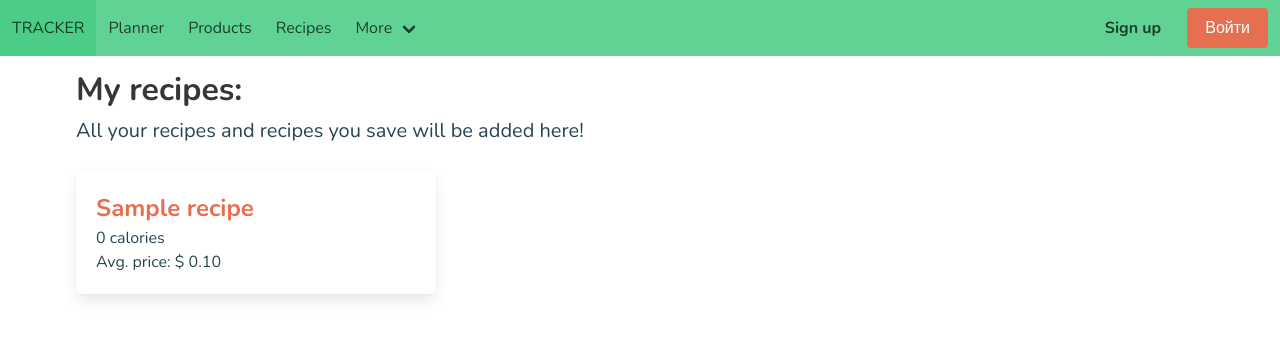
After one commit to romon267/Meal-plans-tracker, a Django app: page /ru/user_recipes/1/ in a window 1280 px wide. The commit adds this page. Shown: the top 339 px of the page. Run offline with Django 3.2, Linux system fonts and the light colour scheme; tables that the repository leaves empty hold one stand-in row (values such as "Sample post"); some libraries are stand-ins or nearby versions.

Commit message:
new: users can now save recipes made by other users to their collection and view them in separate link

```diff
--- a/planner/models.py
+++ b/planner/models.py
@@ -29,6 +29,7 @@ class Recipe(models.Model):
     description = models.TextField(max_length=1000)
     items = models.ManyToManyField(RecipeItem, blank=True)
     user = models.ForeignKey(User, on_delete=models.CASCADE, blank=True, null=True)
+    user_added = models.ManyToManyField(User, related_name='added_recipes')
 
     @property
     def get_total_price(self):
--- a/planner/templates/planner/base.html
+++ b/planner/templates/planner/base.html
@@ -16,7 +16,7 @@
   <body>
     {%include 'planner/navbar.html'%}
     {% if messages %}
-    <div class="container content mt-3">
+    <div class="container content mt-3 px-3">
       {% for message in messages %}
       <div class="notification is-{{message.tags}}" id="notification">
         <button
--- a/planner/templates/planner/navbar.html
+++ b/planner/templates/planner/navbar.html
@@ -38,6 +38,9 @@
           <a class="navbar-item">
             {% trans "About" %}
           </a>
+          <a class="navbar-item" href="{%url 'user-recipes' request.user.pk %}">
+            {% trans "My recipes" %}
+          </a>
           <hr class="navbar-divider">
           <div class="navbar-item">
             <a class="has-text-dark pr-1" href="{%url 'change-language' 'en'%}">
--- /dev/null
+++ b/planner/templates/planner/user_recipes.html
@@ -0,0 +1,29 @@
+{%extends 'planner/base.html'%}
+{%load widget_tweaks%}
+{%load i18n%}
+{%block content%}
+    <div class="container content px-3 mt-4">
+        <h2 class="has-text-weight-bold is-size-3 mt-0 mb-2">{%trans "My recipes"%}:</h2>
+        <p class="is-size-5">{%trans "All your recipes and recipes you save will be added here!"%}</p>
+    </div>
+    <div class="container px-3">
+        <div class="columns is-multiline">
+            {% for recipe in recipes%}
+                <div class="column is-one-third">
+                    <div class="box">
+                        <p class="is-size-4 has-text-weight-bold"><a href="{%url 'recipe-detail' recipe.pk%}">{{recipe.name}}</a></p>
+                        <text>{{recipe.get_total_calories}} {%trans "calories"%}</text> <br>
+                        {%if language == 'en'%}
+                            <text>{%trans "Avg. price: $"%} {{recipe.get_total_price|div:76}}</text>
+                        {% else %}
+                            <text>{%trans "Avg. price: $"%} {{recipe.get_total_price}}</text>
+                        {% endif %}
+                        {% if request.user.is_authenticated and request.user == recipe.user%}
+                            <a class="button is-small" href="{%url 'edit-items' recipe.pk%}">{%trans "Edit"%}</a>
+                        {% endif %}
+                    </div>
+                </div>
+            {% endfor %}
+        </div>
+    </div>
+{%endblock%}
--- a/planner/urls.py
+++ b/planner/urls.py
@@ -9,7 +9,10 @@ urlpatterns = [
     path('planner/delete/<int:pk>/delete-item/<int:item_pk>/', planner_views.delete_plan_item, name='delete-plan-item'),
     path('products/', planner_views.products, name='products'),
     path('recipes/', planner_views.recipes, name='recipes'),
+    path('user_recipes/<int:pk>/', planner_views.user_recipes, name='user-recipes'),
     path('recipes/<int:pk>/', planner_views.recipe_detail, name='recipe-detail'),
+    path('recipes/save/<int:pk>/', planner_views.save_recipe, name='save-recipe'),
+    path('recipes/remove/<int:pk>/', planner_views.remove_recipe, name='remove-recipe'),
     path('recipes/delete/<int:pk>/', planner_views.delete_recipe, name='delete-recipe'),
     path('recipes/edit/<int:pk>/', planner_views.edit_items, name='edit-items'),
     path('recipes/edit/<int:pk>/delete-item/<int:item_pk>/', planner_views.delete_item, name='delete-item'),
--- a/planner/views.py
+++ b/planner/views.py
@@ -7,8 +7,9 @@ from django.contrib.auth.decorators import login_required
 from django.utils import translation
 from django.utils.translation import gettext
 from django.template.defaulttags import register
-from django.template.defaultfilters import date as _date
+from django.template.defaultfilters import date as _date, join
 from datetime import datetime
+from django.contrib.auth.models import User
 
 @register.filter
 def div(value, div):
@@ -135,16 +136,61 @@ def recipes(request):
     return render(request, 'planner/recipes.html', context)
 
 
+def user_recipes(request, pk):
+    user = User.objects.get(pk=pk)
+    q1 = Recipe.objects.filter(user=user)
+    q2 = Recipe.objects.filter(user_added=user)
+    recipes = q1.union(q2)
+    try:
+        language = request.session[translation.LANGUAGE_SESSION_KEY]
+    except KeyError:
+        language = 'ru'
+        request.session[translation.LANGUAGE_SESSION_KEY] = language
+    context = {'recipes': recipes, 'language': language}
+    return render(request, 'planner/user_recipes.html', context)
+
+
 def recipe_detail(request, pk):
     recipe = Recipe.objects.get(pk=pk)
+    user = request.user
+    q2 = Recipe.objects.filter(user_added=user)
     items = recipe.items.all()
     try:
         language = request.session[translation.LANGUAGE_SESSION_KEY]
     except KeyError:
         language = 'ru'
         request.session[translation.LANGUAGE_SESSION_KEY] = language
-    context = {'recipe': recipe, 'items': items, 'language': language}
+    context = {'recipe': recipe, 'items': items, 'language': language, 'q2': q2}
     return render(request, 'planner/recipe_detail.html', context)
+
+
+@login_required
+def save_recipe(request, pk):
+    try:
+        recipe = Recipe.objects.get(pk=pk)
+    except ObjectDoesNotExist:
+        messages.warning(
+                request, gettext(f'404: Object does not exist.'))
+        return redirect('recipes')
+    request.user.added_recipes.add(recipe)
+    messages.success(
+                request, gettext(f'Recipe was saved to your collection!'))
+    return redirect('recipe-detail', pk)
+
+
+@login_required
+def remove_recipe(request, pk):
+    try:
+        recipe = Recipe.objects.get(pk=pk)
+    except ObjectDoesNotExist:
+        messages.warning(
+                request, gettext(f'404: Object does not exist.'))
+        return redirect('recipes')
+    request.user.added_recipes.remove(recipe)
+    messages.success(
+                request, gettext(f'Recipe was removed from your collection!'))
+    return redirect('recipe-detail', pk)
+
 
 @login_required
 def delete_recipe(request, pk):
@@ -160,6 +206,8 @@ def delete_recipe(request, pk):
         return redirect('recipes')
     else:
         messages.warning(request, gettext('403: Forbidden.'))
+
+
 @login_required
 def edit_items(request, pk):
     try:
@@ -203,6 +251,7 @@ def delete_item(request, pk, item_pk):
         messages.warning(request, gettext('403: Forbidden.'))
         return redirect('home')
 
+
 @login_required
 def delete_plan(request, pk):
     try:
```
Also changed, not shown: planner/templates/planner/recipe_detail.html (+9 -1 lines), locale/ru/LC_MESSAGES/django.po, planner/migrations/0004_recipe_user_added.py (added), 1 other file.
